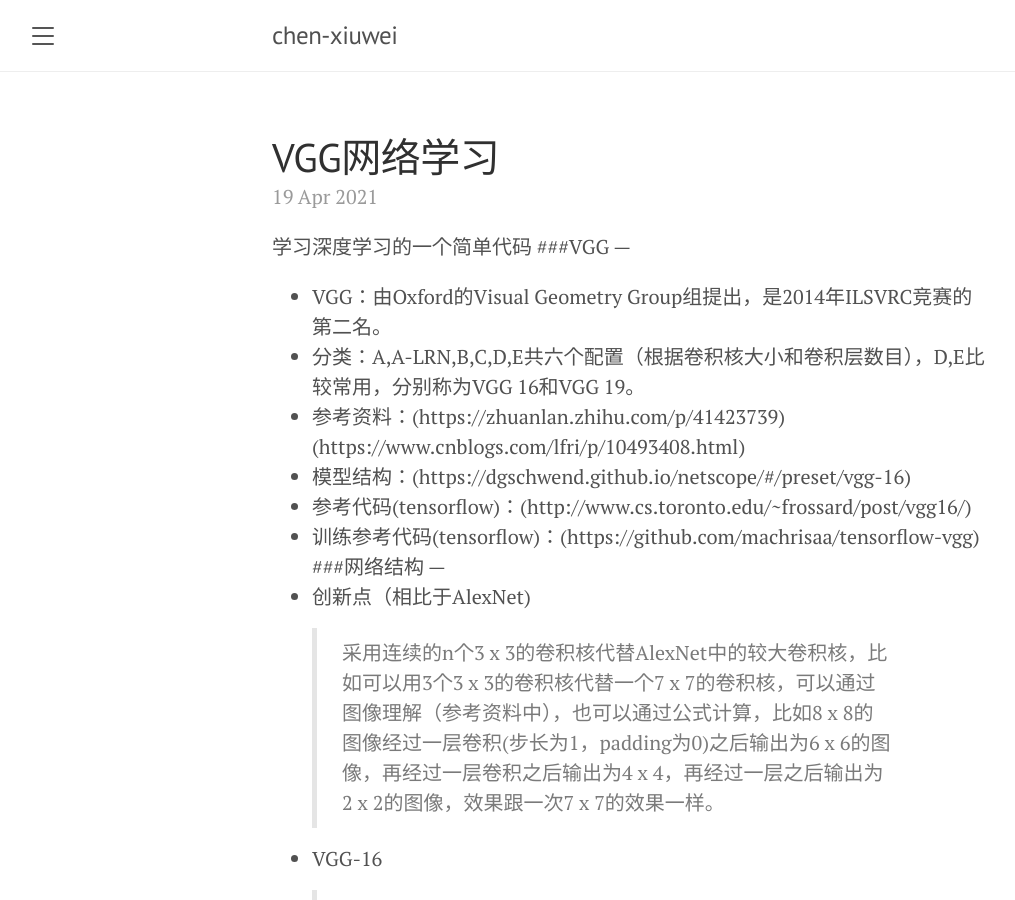
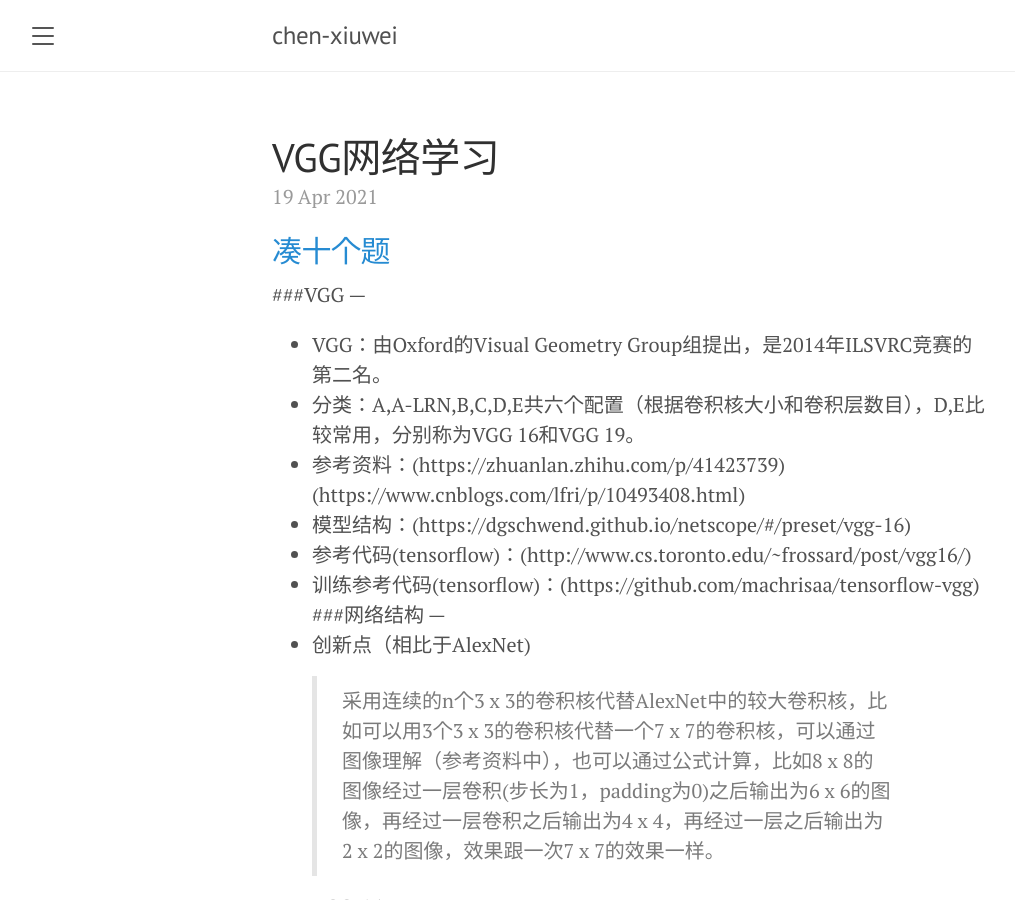
Before and after one commit to chen-xw/chen-xw.github.io, a Jekyll site: the page built from _posts/2021-04-19-VGG网络学习.markdown, in a window 1280 px wide and 900 px high. Shown: the whole window, without its empty margins (8-1023 px from the left). Built offline with Jekyll 4.4.1, drawn with Linux system fonts in a browser that asks for light colours.

Commit message:
Update 2021-04-19-VGG网络学习.markdown

```diff
--- a/_posts/2021-04-19-VGG网络学习.markdown
+++ b/_posts/2021-04-19-VGG网络学习.markdown
@@ -6,7 +6,7 @@
 tags:
     - 深度学习
 ---
-学习深度学习的一个简单代码
+## [凑十个题](https://vjudge.net/problem/OpenJ_Bailian-1000)
 ###VGG
 ---
 * VGG：由Oxford的Visual Geometry Group组提出，是2014年ILSVRC竞赛的第二名。
```
